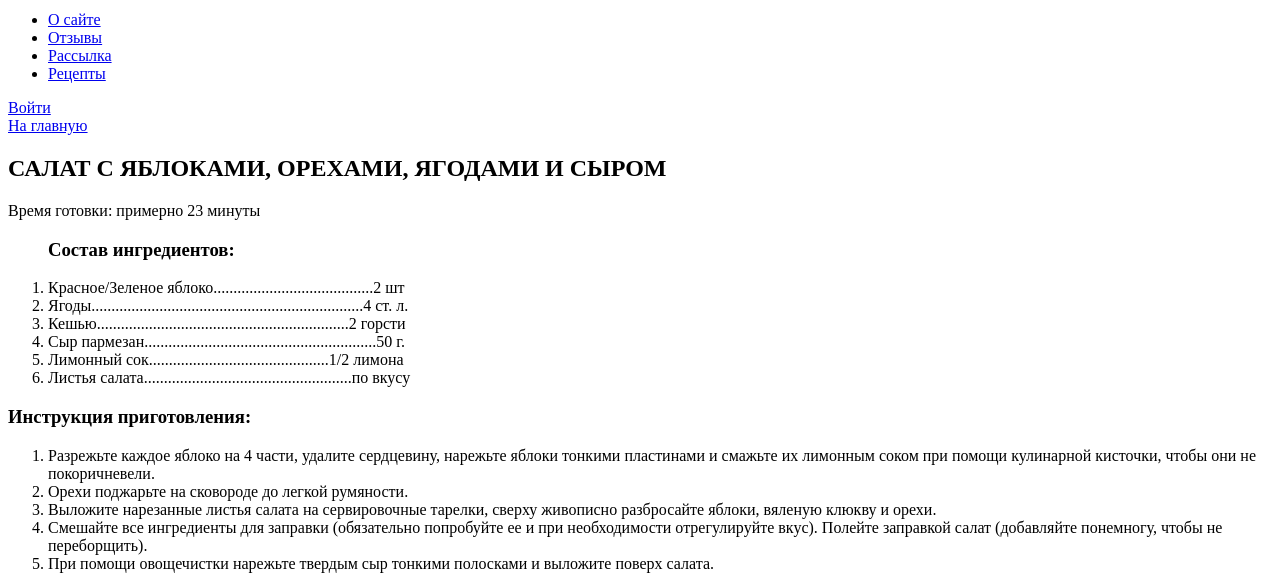
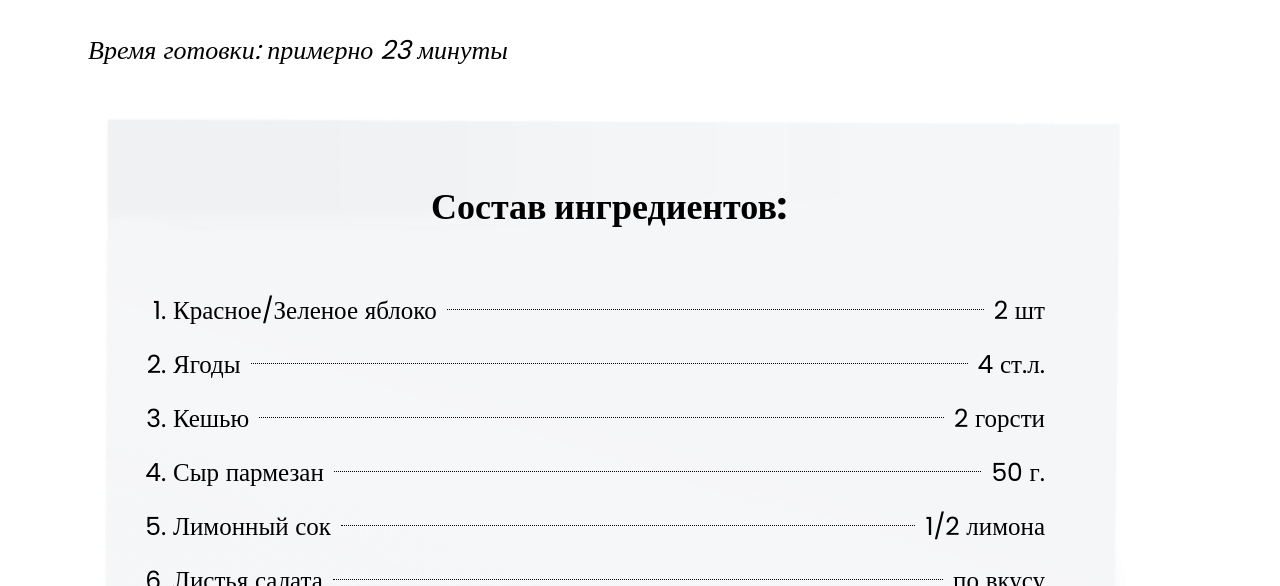
Before and after one commit to InziliaZiganshina/HealthyMeal, a PHP site: page /recipe2.html in a window 1280 px wide. Shown: the part 317-903 px from the top of the page. Run offline with PHP 8.4, Linux system fonts and the light colour scheme.

Commit message:
made styles for recipe 2

```diff
--- a/css/style.css
+++ b/css/style.css
@@ -508,7 +508,7 @@ ol.leaders li:after {
   font-style: normal;
   font-weight: 400;
   font-size: 30px;
-  line-height: 100px;
+  line-height: 70px;
   color: #000000;
 }
 
--- a/recipe2.html
+++ b/recipe2.html
@@ -2,64 +2,108 @@
 <html lang="ru">
 <head>
   <meta charset="UTF-8">
-    <title>Healthy meal-Рецепт 1</title>
+  <meta name="viewport" content="width=device-width, initial-scale=1.0">
+  <meta http-equiv="X-UA-Compatible" content="ie=edge">
+  <title>Healthy meal - Салат с яблоками, орехами, ягодами и сыром</title>
+  <link href="https://fonts.googleapis.com/css2?family=Poppins:wght@400;500;600;700&display=swap" rel="stylesheet">
+  <link rel="stylesheet" href="css/reset.css">
+  <link rel="stylesheet" href="css/slick.css">
+  <link rel="stylesheet" href="css/style.css">
+  <link type="image/png" sizes="192x192" rel="icon" href="images/favicon.png">
 </head>
 
 <body>
-    <header class="main-header">
-        <nav class="main-nav">
-            <a href="#"><img src="img/logo.svg" alt="Логотип сайта Healthy meal"></a>
-            <ul class="site-navigation">
-                <li class="site-navigation-item"> <a href="#">О сайте</a> </li>
-                <li class="site-navigation-item"> <a href="#">Отзывы</a> </li>
-                <li class="site-navigation-item"> <a href="#">Рассылка</a> </li>
-                <li class="site-navigation-item"> <a href="#">Рецепты</a> </li>
+  <header class="header">
+    <div class="container">
+      <div class="header__inner">
+        <a class="logo" href="#">
+          <img class="logo__img" src="images/logo.svg" alt="logo">
+        </a>
+        <nav class="menu">
+          <div class="menu__btn">
+            <span></span>
+          </div>
+          <ul class="menu__list">
+            <li class="menu__list-item">
+              <a class="menu__list-link" href="#about">О сайте</a>
+            </li>
+            <li class="menu__list-item">
+              <a class="menu__list-link" href="#views">Отзывы</a>
+            </li>
+            <li class="menu__list-item">
+              <a class="menu__list-link" href="#mails">Рассылка</a>
+            </li>
+            <li class="menu__list-item">
+              <a class="menu__list-link" href="list.html">Рецепты</a>
+            </li>
           </ul>
-            <a href="#">Войти</a>
         </nav>
+        <div class="user-nav">
+          <a class="user-nav__link" href="account.html">Войти</a>
+        </div>
+      </div>
+    </div>
   </header>
 
-    <main>
-        <a href="#">На главную</a>
-        <h2>САЛАТ С ЯБЛОКАМИ, ОРЕХАМИ, ЯГОДАМИ И СЫРОМ</h2>
-        <p>Время готовки: примерно 23 минуты</p>
+  <section class="main">
+    <section class="back-to-main">
+        <div class="container">
+            <a href="index.html" class="back-to-main__href">На главную</a>
+            <h2 class="title back-to-main__title">САЛАТ С ЯБЛОКАМИ, ОРЕХАМИ, ЯГОДАМИ И СЫРОМ</h2>
+            <p class="back-to-main__time">Время готовки: примерно 23 минуты</p>
+        </div>
+    </section>
 
     <section class="recipe">
-            <ol class="ingredients">
-                <h3>Состав ингредиентов:</h3>
-                <li class="ingredients-items">Красное/Зеленое яблоко........................................2 шт</li>
-                <li class="ingredients-items">Ягоды....................................................................4 ст. л.</li>
-                <li class="ingredients-items">Кешью...............................................................2  горсти</li>
-                <li class="ingredients-items">Сыр пармезан..........................................................50 г.</li>
-                <li class="ingredients-items">Лимонный сок.............................................1/2 лимона</li>
-                <li class="ingredients-items">Листья салата....................................................по вкусу</li>
+        <div class="container">
+            <ol class="ingredients leaders">
+                <h3 class="ingredients__title">Состав ингредиентов:</h3>
+                <li class="ingredients-items"><span>Красное/Зеленое яблоко</span><span>2 шт</span></li>
+                <li class="ingredients-items"><span>Ягоды</span><span>4 ст.л.</span></li>
+                <li class="ingredients-items"><span>Кешью</span><span>2 горсти</span></li>
+                <li class="ingredients-items"><span>Сыр пармезан</span><span>50 г.</span></li>
+                <li class="ingredients-items"><span>Лимонный сок</span><span>1/2 лимона</span></li>
+                <li class="ingredients-items"><span>Листья салата</span><span>по вкусу</span></li>
             </ol>
+        </div>
     </section>
 
     <section class="recipe-text">
-            <h3>Инструкция приготовления:</h3>
+        <div class="container">
+            <h3 class="recipe-text-title">Инструкция приготовления:</h3>
+                <div class="recipe-text-all">
                     <ol class="recipe-steps">
                         <li class="recipe-items">Разрежьте каждое яблоко на 4 части, удалите сердцевину, нарежьте яблоки тонкими пластинами и смажьте их лимонным соком при помощи кулинарной кисточки, чтобы они не покоричневели.</li>
                         <li class="recipe-items">Орехи поджарьте на сковороде до легкой румяности.</li>
-                <li class="recipe-items">Выложите нарезанные листья салата на сервировочные тарелки, сверху живописно разбросайте яблоки, вяленую клюкву и орехи. </li>
-                <li class="recipe-items">Смешайте все ингредиенты для заправки (обязательно попробуйте ее и при необходимости отрегулируйте вкус). Полейте заправкой салат (добавляйте понемногу, чтобы не переборщить).</li>
+                        <li class="recipe-items">Выложите нарезанные листья салата на сервировочные тарелки, сверху живописно разбросайте яблоки, вяленую клюкву и орехи.</li>
+                        <li class="recipe-items">Смешайте все ингредиенты для заправки (обязательно попробуйте ее и при необходимости отрегулируйте вкус). Полейте заправкой салат (добавляйте понемногу, чтобы не переборщить). </li>
                         <li class="recipe-items">При помощи овощечистки нарежьте твердым сыр тонкими полосками и выложите поверх салата.</li>
                     </ol>
-            <img src="img/recipe2-image.png" alt="Фото сервировки салата со шпинатом, грецким орехом и авокадо">
+                    <div class="recipe-text-image">
+                        <img src="images/recipe2-image.jpg" alt="Фото сервировки салата со шпинатом, грецким орехом и авокадо">
+                        <p class="recipe-text-bottom">Вариант сервировки</p>
+                    </div>
+                </div>
+            </div>
+        </section>
     </section>
 
-        <section class="mails">
-            <h2>Подпишитесь чтобы получать рассылку</h2>
-            <p>Введите свой email ниже, чтобы получить еженедельные рецепты и новости</p>
-            <input type="text">
-            <button>Получить письмо</button>
-        </section>
+  <footer class="footer">
+    <div class="container">
+      <div class="footer__inner">
+        <a class="logo" href="#"> <img class="logo__img" src="images/logo.png" alt="logo"></a>
+        <form class="footer__form" action="#">
+          <p id = "mails" class="footer__form-text">Подпишитесь чтобы получать рассылку</p>
+          <input class="footer__form-input" type="text" placeholder="Введите свой email">
+          <button class="footer__form-btn" type="submit">Отправить</button>
+        </form>
+      </div>
+    </div>
+  </footer>
 
-    </main>
-
-      <footer class="main-footer">
-        <p>Healthy meal © Copyright 2023</p>
-      </footer>
+  <script src="https://ajax.googleapis.com/ajax/libs/jquery/3.4.1/jquery.min.js"></script>
+  <script src="js/slick.min.js"></script>
+  <script src="js/main.js"></script>
 </body>
 
 </html>
```
Also changed, not shown: images/recipe2-image.jpg (added). Lines whose indentation alone changed are shown as unchanged.
